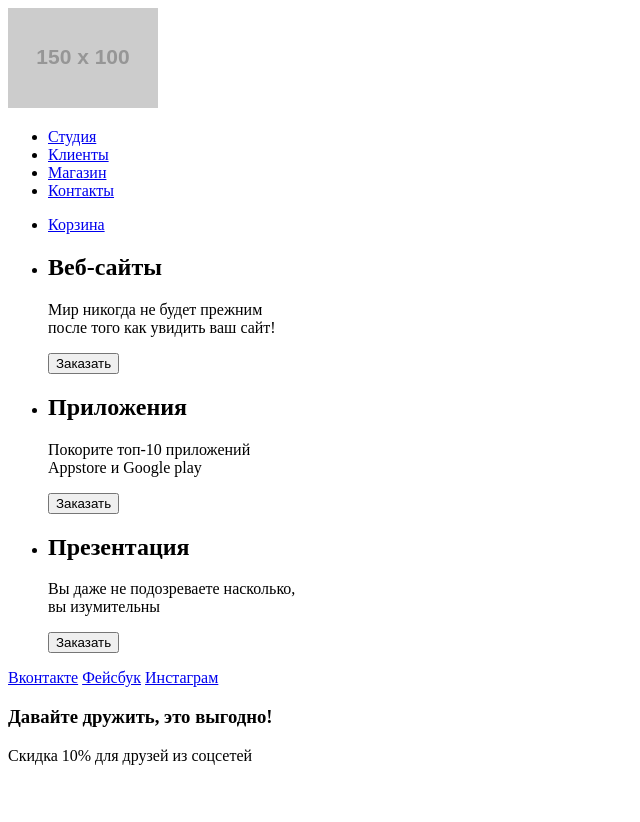
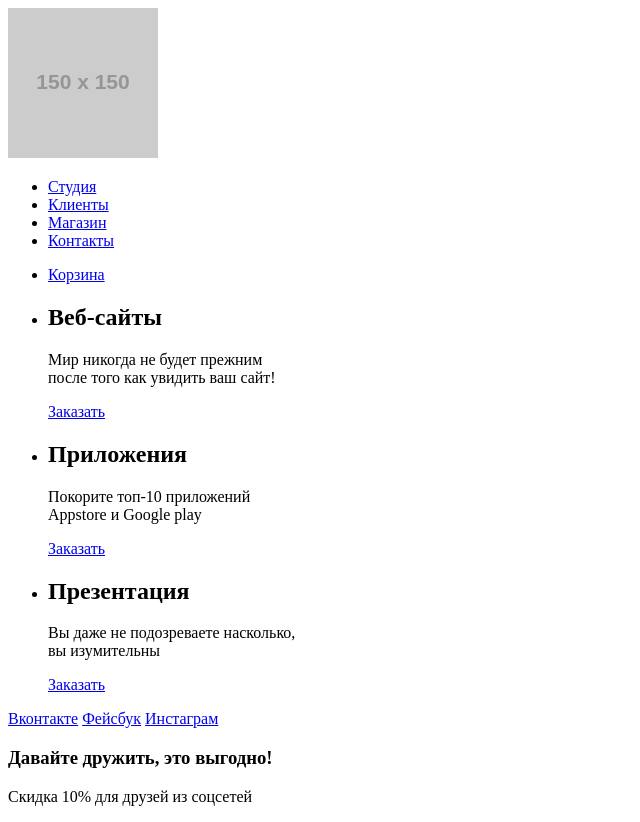
Before and after one commit to Semenof/238671-nerds-24, a plain HTML site: page index.html in a window 1280 px wide. Shown: the whole page, without its empty margins (0-640 px from the left). Before the commit the page ends 800 px from the top, so only its background shows below. Drawn offline with Linux system fonts and the light colour scheme; placeholder pictures from the web are drawn by us.

Commit message:
Поправки
исправил ошибки

```diff
--- a/index.html
+++ b/index.html
@@ -6,7 +6,7 @@
   </head>
   <body>
     <header class="main-header">
-      <img src="http://placehold.it/150x100" alt="Логотип">
+      <a href="#"><img src="http://placehold.it/150*150" alt="Логотип"></a>
       <nav class="main-navigation">
         <ul class="site-navigation">
           <li><a href="studio.html">Студия</a></li>
@@ -25,17 +25,17 @@
             <li>
               <h2>Веб-сайты</h2>
               <p>Мир никогда не будет прежним<br>после того как увидить ваш сайт!</p>
-              <button>Заказать</button>
+              <a href="#">Заказать</a>
             </li>
             <li>
               <h2>Приложения</h2>
               <p>Покорите топ-10 приложений<br>Appstore и Google play</p>
-              <button>Заказать</button>
+              <a href="#">Заказать</a>
             </li>
             <li>
               <h2>Презентация</h2>
               <p>Вы даже не подозреваете насколько,<br>вы изумительны</p>
-              <button>Заказать</button>
+              <a href="#">Заказать</a>
             </li>
           </ul>
         </section>
```
Also changed, not shown: inner.html (+7 -2 lines), img/browser.svg (added), img/cart-icon.svg (added), img/checkbox-off.svg (added), img/checkbox-on.svg (added), img/close-cross.svg (added), img/fb-icon.svg (added), img/filter-button.svg (added), img/icon-down-dir.svg (added), img/icon-up-dir.svg (added), img/insta-icon.svg (added), img/nerds-logo.svg (added), img/radio-off.svg (added), img/radio-on.svg (added), 1 more files.
